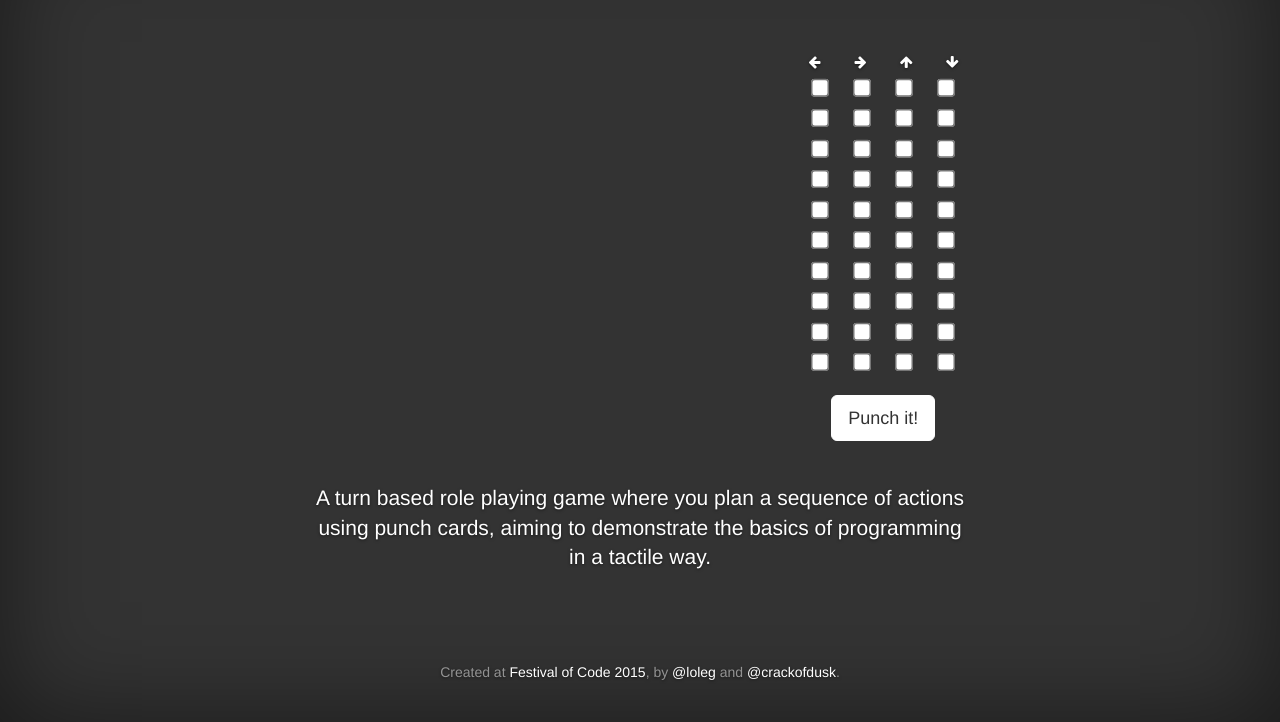
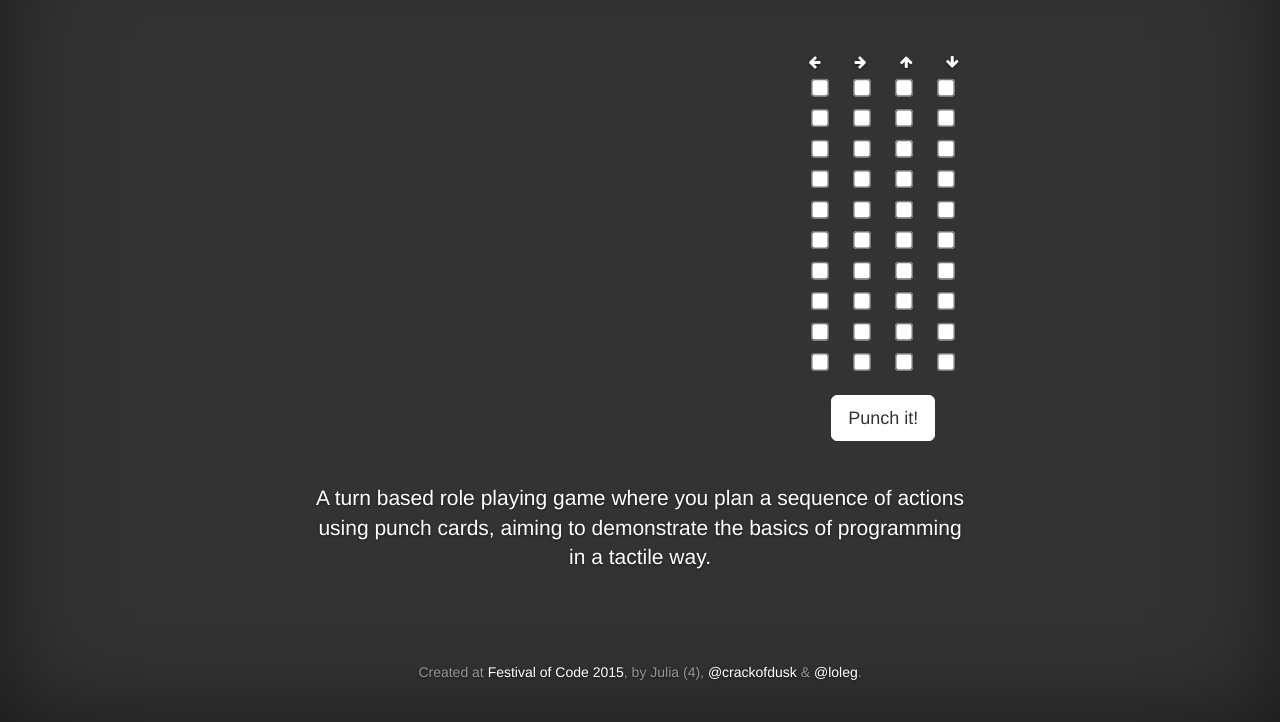
Before and after one commit to loleg/punchedquest, a plain HTML site: page index.html in a window 1280 px wide. Shown: the part 78-800 px from the top of the page. Drawn offline with Linux system fonts and the light colour scheme; a script that the page names is missing.

Commit message:
Fix credits

```diff
--- a/index.html
+++ b/index.html
@@ -94,7 +94,7 @@
 
           <div class="mastfoot">
             <div class="inner">
-              <p>Created at <a href="http://soda.camp/festival">Festival of Code 2015</a>, by <a href="https://twitter.com/loleg">@loleg</a> and <a href="https://twitter.com/crackofdusk">@crackofdusk</a>.</p>
+              <p>Created at <a href="http://soda.camp/festival">Festival of Code 2015</a>, by Julia (4), <a href="https://twitter.com/crackofdusk">@crackofdusk</a> &amp; <a href="https://twitter.com/loleg">@loleg</a>.</p>
             </div>
           </div>
 
```
